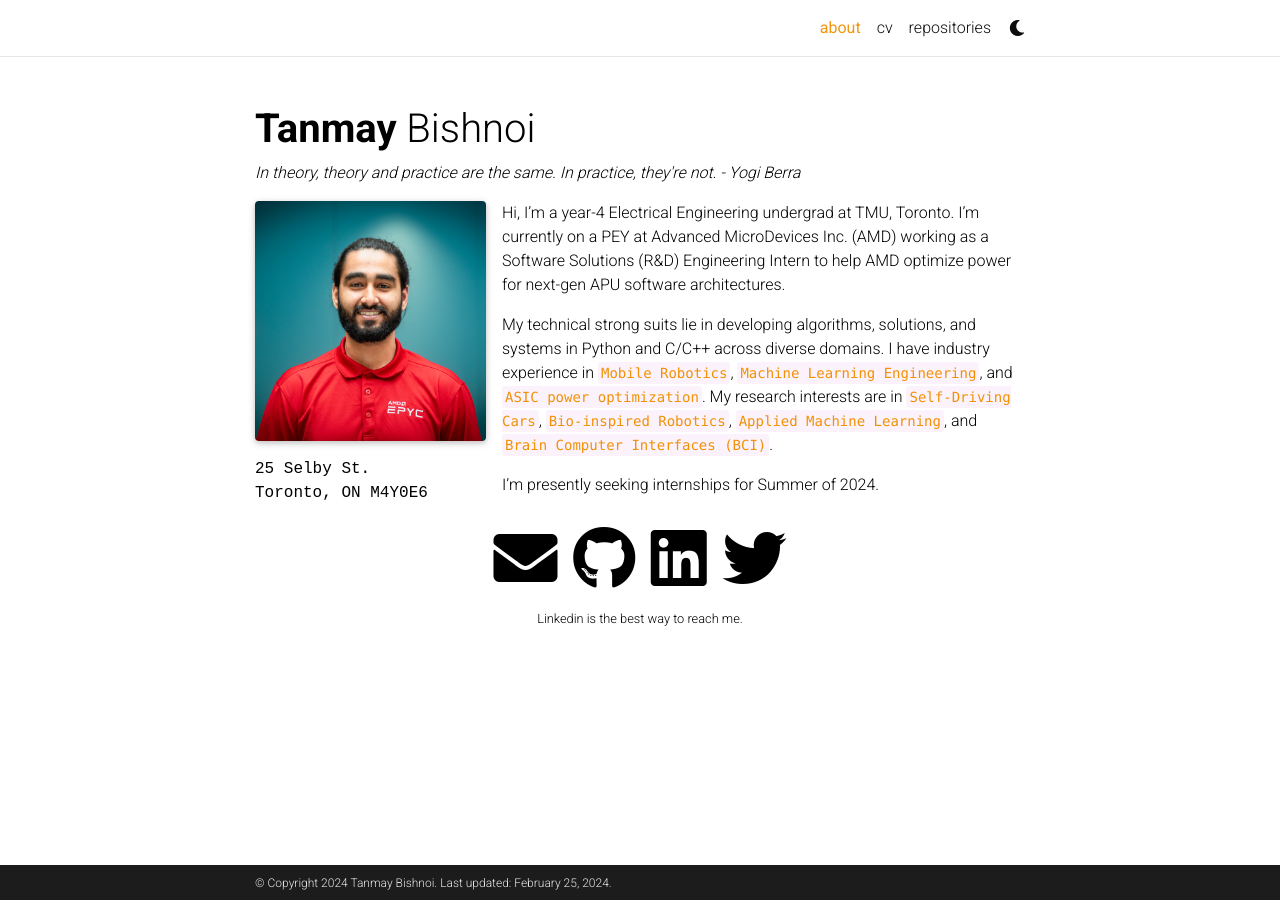
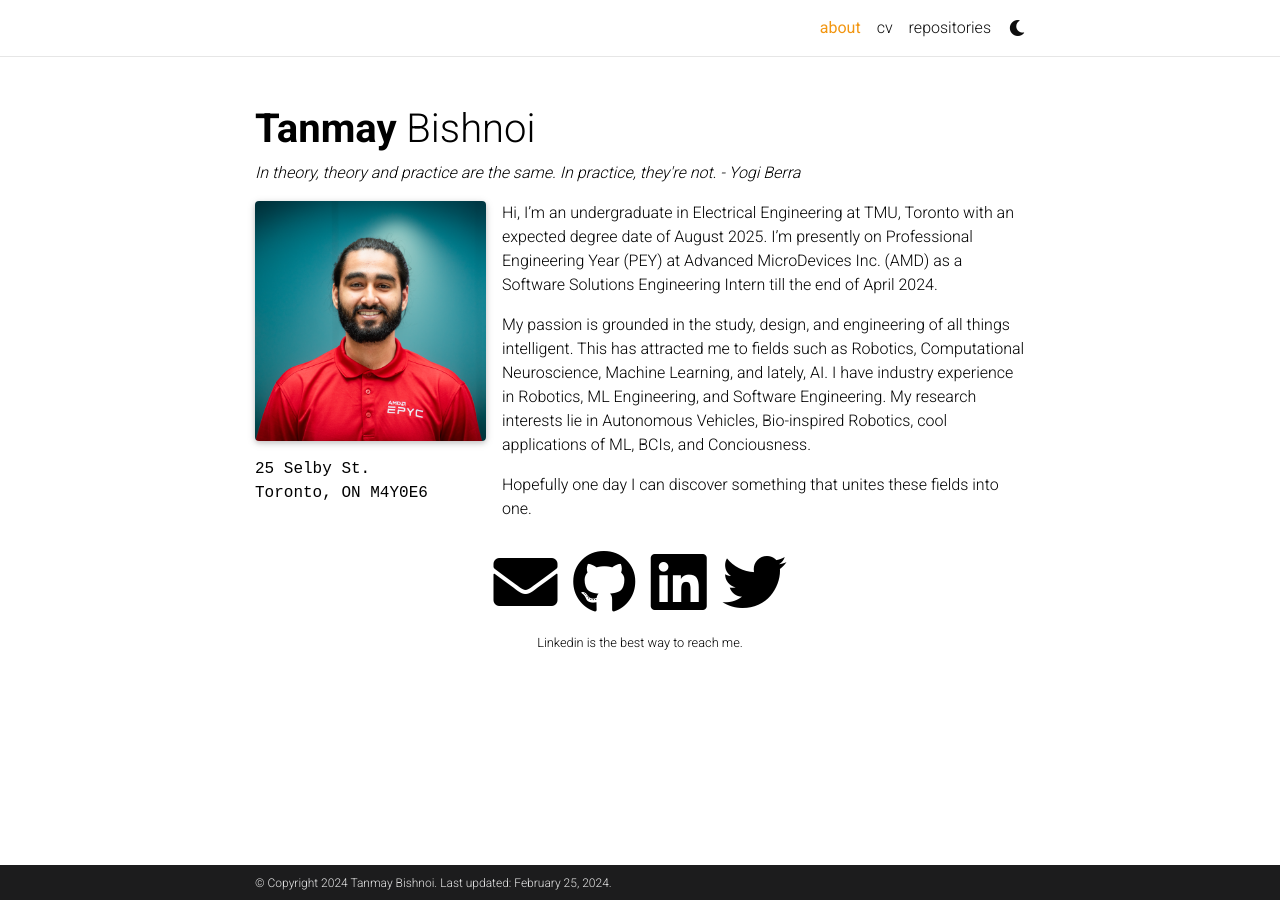
Before and after one commit to tanmayyb/home, a Jekyll site: the page built from _pages/about.md, in a window 1280 px wide. Built offline with Jekyll 4.4.1, drawn with Linux system fonts in a browser that asks for light colours; full-size pictures stand in for the smaller copies a plugin makes; comment, search, counter and statistics services are not loaded; a style sheet for code colours, icons or effects is not loaded.

Commit message:
updated about

```diff
--- a/_pages/about.md
+++ b/_pages/about.md
@@ -17,8 +17,9 @@ selected_papers: false # includes a list of papers marked as "selected={true}"
 social: true  # includes social icons at the bottom of the page
 ---
 
-Hi, I'm a year-4 Electrical Engineering undergrad at TMU, Toronto. I'm currently on a PEY at Advanced MicroDevices Inc. (AMD) working as a Software Solutions (R&D) Engineering Intern to help AMD optimize power for next-gen APU software architectures.
+Hi,
+I'm an undergraduate in Electrical Engineering at TMU, Toronto with an expected degree date of August 2025. I'm presently on Professional Engineering Year (PEY) at Advanced MicroDevices Inc. (AMD) as a Software Solutions Engineering Intern till the end of April 2024.
 
-My technical strong suits lie in developing algorithms, solutions, and systems in Python and C/C++ across diverse domains. I have industry experience in `Mobile Robotics`, `Machine Learning Engineering`, and `ASIC power optimization`. My research interests are in `Self-Driving Cars`, `Bio-inspired Robotics`, `Applied Machine Learning`, and `Brain Computer Interfaces (BCI)`.
+My passion is grounded in the study, design, and engineering of all things intelligent. This has attracted me to fields such as Robotics, Computational Neuroscience, Machine Learning, and lately, AI. I have industry experience in Robotics, ML Engineering, and Software Engineering. My research interests lie in Autonomous Vehicles, Bio-inspired Robotics, cool applications of ML, BCIs, and Conciousness.
 
-I'm presently seeking internships for Summer of 2024.
+Hopefully one day I can discover something that unites these fields into one.
```
